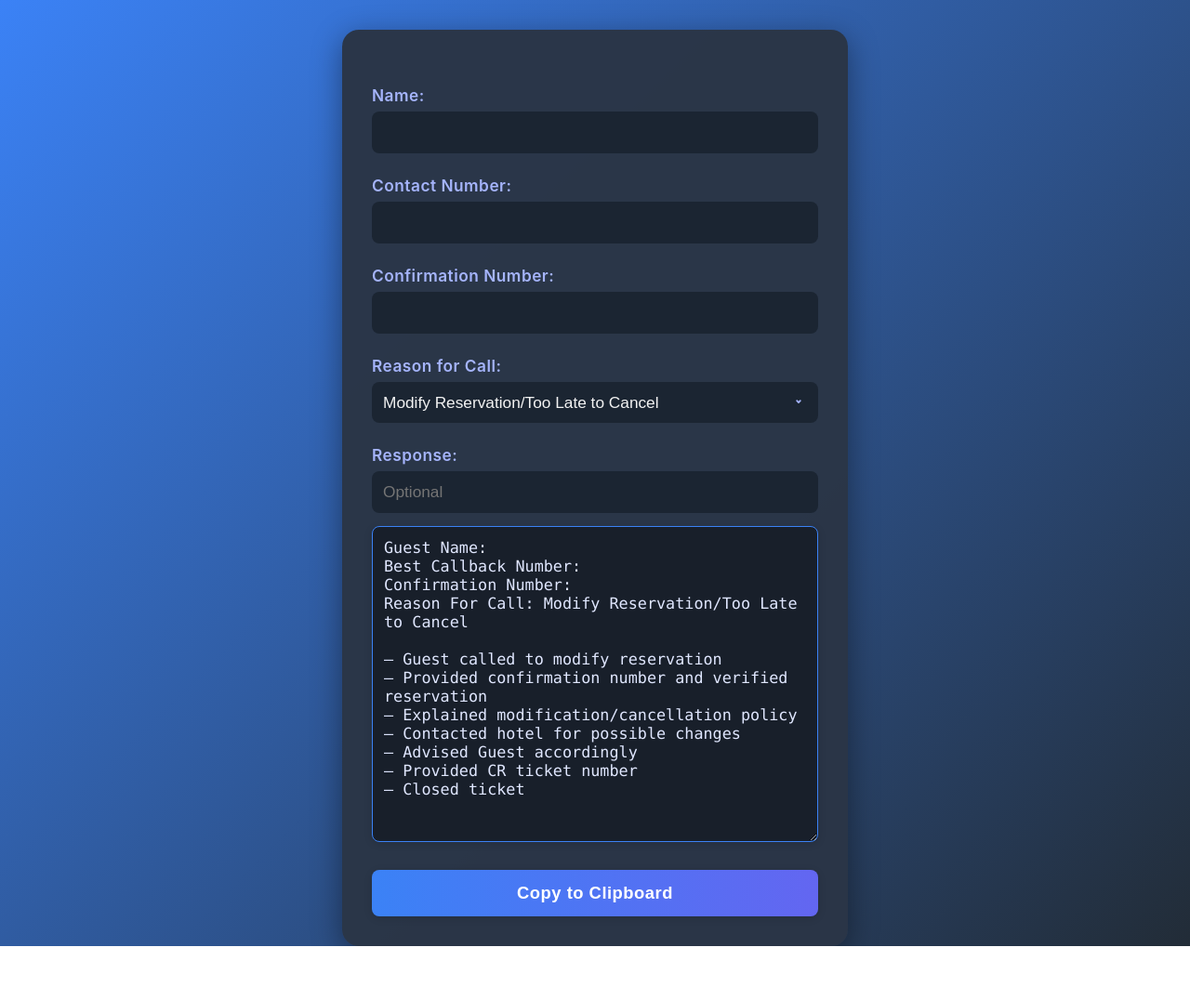
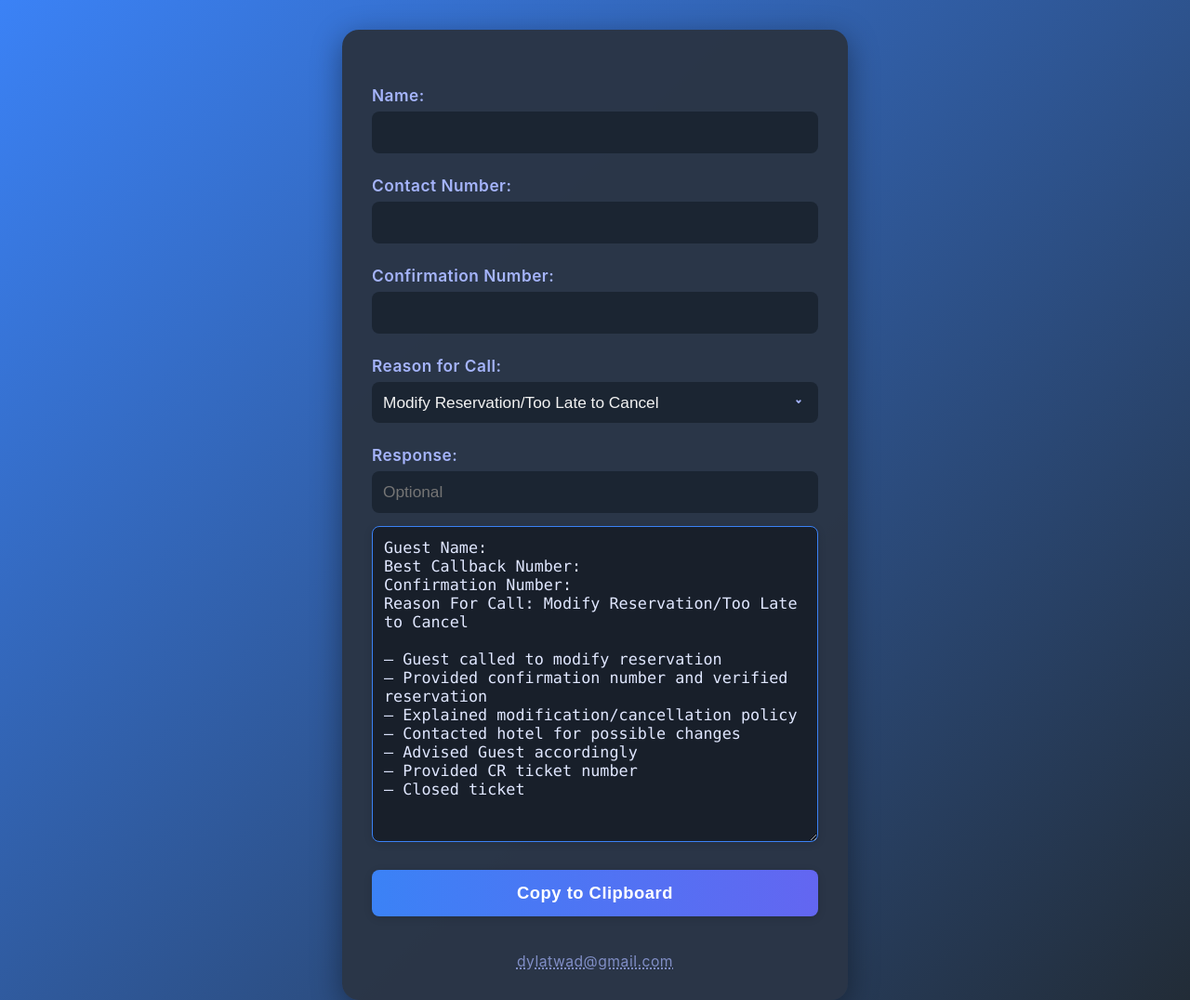
Before and after one commit to SpoonFlix/notes, a plain HTML site: page index.html in a window 1280 px wide. Shown: the whole page at 93% size. Before the commit the page ends 1018 px from the top, so only its background shows below. Drawn offline with Linux system fonts and the light colour scheme.

Commit message:
Add files via upload

```diff
--- a/index.html
+++ b/index.html
@@ -161,6 +161,9 @@
 
       <button type="button" id="copyBtn">Copy to Clipboard</button>
     </form>
+    <div class="footer">
+      <a href="mailto:dylatwad@gmail.com" style="color:#a5b4fc;text-decoration:underline dotted 1.5px;opacity:0.7;font-size:0.98em;transition:opacity 0.2s;" onmouseover="this.style.opacity=1" onmouseout="this.style.opacity=0.7">dylatwad@gmail.com</a>
+    </div>
   </div>
   <script>
     const nameInput = document.getElementById('name');
```
